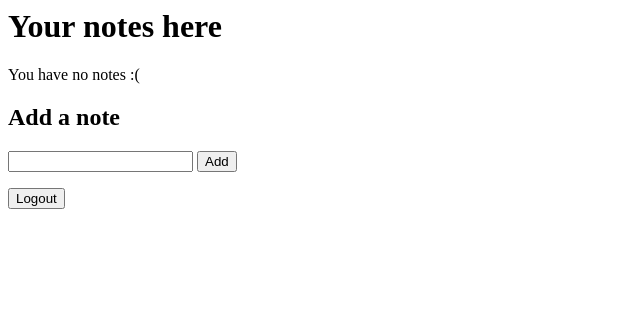
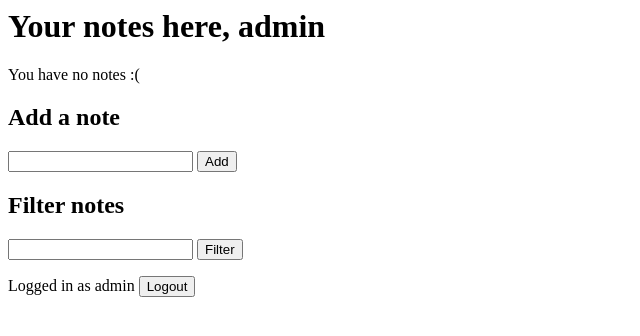
Before and after one commit to pupunu/tietoturvaprojekti, a Django app: page / in a window 1280 px wide. Shown: the top 336 px of the page, without its empty margins (0-640 px from the left). Run offline with Django 4.2, Linux system fonts and the light colour scheme; a user stored in the database is signed in; data comes from the database, SQL or seed files in the repository; both versions use the stored data as it was after the commit.

Commit message:
virheitä lisätty

```diff
--- a/manage.py
+++ b/manage.py
@@ -19,4 +19,7 @@ def main():
 
 
 if __name__ == '__main__':
+    from django.core.management.commands.runserver import Command as runserver #Flaw 4 correction: remove
+    runserver.default_port = "8080" #Flaw 4 correction: remove
+    runserver.default_addr = "0.0.0.0" #Flaw 4 correction: remove
     main()
--- a/notes/templates/notes/index.html
+++ b/notes/templates/notes/index.html
@@ -1,4 +1,4 @@
-<h1>Your notes here</h1>
+<h1>Your notes here, {{user}}</h1>
 
 {% if notes_list %}
     <ul>
@@ -24,10 +24,21 @@
     {% csrf_token %}
 
     <input type="text" name="note">
+    <input type="hidden" name="user" value="{{user}}">
     <input type="submit" value="Add">
 </form>
 
-<form action='logout/' method="POST">
+<h2>Filter notes</h2>
+
+<form action="/notes/filter/" method="GET">
     {% csrf_token %}
+
+    <input type="text" name="filter_word">
+    <input type="submit" value="Filter">
+</form>
+
+<form action='/notes/logout/' method="POST">
+    {% csrf_token %}
+    Logged in as {{user}}
     <input type="submit" value="Logout"/>
 </form>
--- a/notes/urls.py
+++ b/notes/urls.py
@@ -7,4 +7,6 @@ urlpatterns = [
     path("", views.index, name="index"),
     path("add/", views.add, name="add"),
     path("delete/<int:note_id>", views.delete, name="delete"),
+    path("register", views.register, name="register"),
+    path("filter/", views.filter, name="filter"),
 ]
--- a/notes/views.py
+++ b/notes/views.py
@@ -12,17 +12,36 @@ from .models import Note
 @login_required
 def index(request):
     notes_list = Note.objects.filter(owner = request.user)
-    context = {'notes_list':notes_list}
+    context = {'notes_list':notes_list, "user":request.user}
     return render(request, "notes/index.html", context)
 
 @login_required
 def add(request):
     text = request.POST.get('note')
+
     if text != "":
-        note = Note.objects.create(text = text, owner = request.user)
+        user = User.objects.filter(username = request.POST.get('user'))[0] #flaw correction: remove
+        note = Note.objects.create(text = text, owner = user) #flaw correction: remove
+        #Flaw 3: replace 2 rows above with 1 row below
+        #note = Note.objects.create(text = text, owner = request.user)
     return redirect("/")
 
 @login_required
 def delete(request, note_id):
-    Note.objects.remove(id = note_id)
+    note = Note.objects.filter(id = note_id)[0]
+    note.delete()
     return redirect("/")
+
+@login_required
+def filter(request):
+    filter_word = request.GET.get("filter_word")
+    notes_list = Note.objects.raw("SELECT * FROM notes_note WHERE owner_id = " + str(request.user.id) + " AND text like '%" + filter_word + "%'")
+    # Flaw 2: Replace row above with: notes_list = Note.objects.filter(owner = request.user, text__icontains=filter_word)
+    context = {'notes_list':notes_list, "user":request.user}
+    return render(request, "notes/index.html", context)
+
+def register(request):
+    username = request.POST.get("username")
+    password = request.POST.get("password")
+    user = User.objects.create_user(username, "", password)
+    return redirect("/")
```
Also changed, not shown: notes/templates/notes/login.html (+12 -0 lines), README.md, db.sqlite3.
